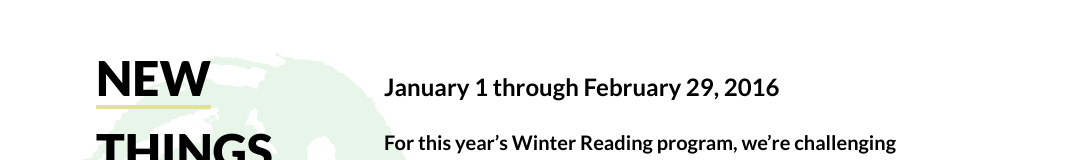
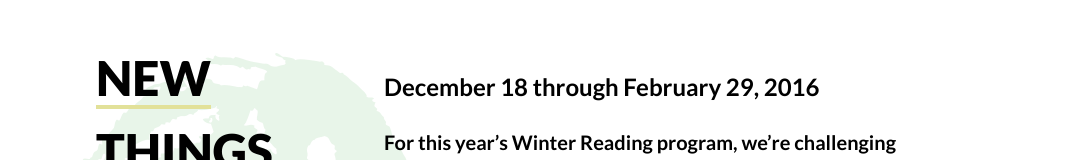
Before and after one commit to skokielibrary/wrc-2016, a website: page dist/index.html in a window 1280 px wide. Shown: the part 164-324 px from the top of the page, without its empty margins (112-1182 px from the left). Drawn offline with Linux system fonts and the light colour scheme.

Commit message:
updated date

```diff
--- a/dist/index.html
+++ b/dist/index.html
@@ -25,7 +25,7 @@
         <span class="wow tada" data-wow-delay="1.15s">2016</span>
       </h1>
       <div class="label wow fadeInRight" data-wow-delay=".25s">
-        <p class="large">January 1 through February 29, 2016</p>
+        <p class="large">December 18 through February 29, 2016</p>
         <p>For this year’s Winter Reading program, we’re challenging ourselves to try new things, and stretch for that better version of you.</p>
         <p>Learn how you can sign up, level up, and win prizes this winter.</p>
       </div>
```
